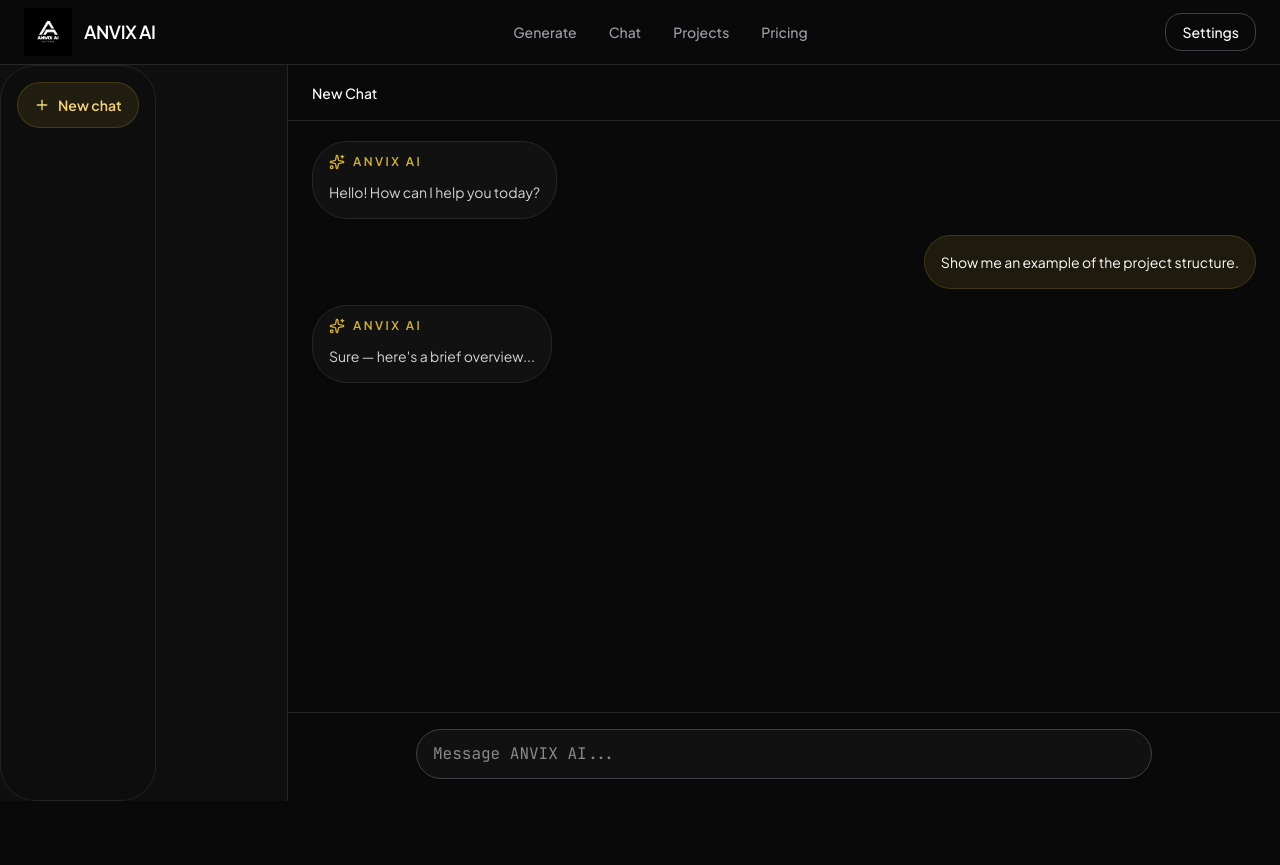
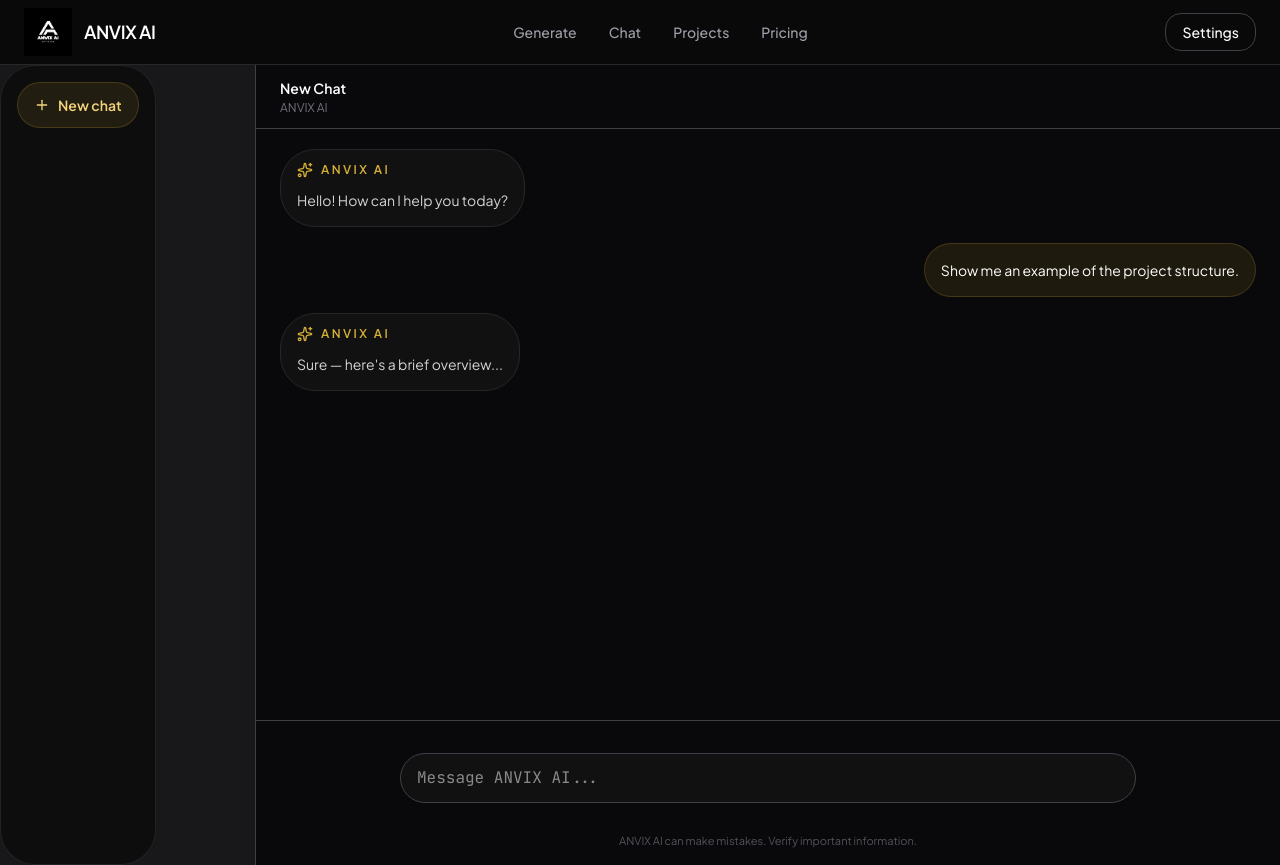
Before and after one commit to thiteswapnil1212-hue/ANVIX-AI, a Next.js app: page /chat in a window 1280 px wide. Before the commit the page ends 801 px from the top, so only its background shows below. Built offline with nearby package versions, Linux system fonts and the light colour scheme.

Commit message:
edited layout and chat message

```diff
--- a/app/dashboard/page.tsx
+++ b/app/dashboard/page.tsx
@@ -29,17 +29,20 @@
 
 export default function DashboardPage() {
   return (
-    <AppShell
-      title="Dashboard"
-      description="Monitor your recent work, jump back into active builds, and open your latest AI-generated products."
-      action={
+    <AppShell>
+      <div className="mb-6 flex flex-col gap-4 sm:flex-row sm:items-center sm:justify-between">
+        <div>
+          <h1 className="text-2xl font-semibold text-white">Dashboard</h1>
+          <p className="mt-2 text-sm text-zinc-400">Build, iterate, and launch your next AI-powered product.</p>
+        </div>
+
         <Link href="/generate" className="inline-flex items-center gap-2 rounded-full bg-[#D4AF37] px-4 py-2 text-sm font-semibold text-black transition hover:bg-[#E2C259]">
           <Plus className="h-4 w-4" />
           New project
           <ArrowRight className="h-4 w-4" />
         </Link>
-      }
-    >
+      </div>
+
       <div className="grid gap-6 lg:grid-cols-[1.4fr_0.8fr]">
         <section className="rounded-3xl border border-zinc-800/80 bg-[#111111]/80 p-6 backdrop-blur-xl">
           <div className="mb-6 flex items-center justify-between">
--- a/components/chat/ChatLayout.tsx
+++ b/components/chat/ChatLayout.tsx
@@ -8,31 +8,42 @@
 export default function ChatLayout() {
   return (
     <AppShell>
-      <div className="flex h-[calc(100vh-64px)] overflow-hidden">
-        {/* Sidebar */}
-        <aside className="hidden w-72 border-r border-zinc-800 bg-[#0f0f0f] lg:flex">
+      <div className="flex h-[calc(100vh-0px)] min-h-0 overflow-hidden bg-[#09090B] text-zinc-100">
+        {/* Chat history sidebar */}
+        <aside className="hidden w-64 shrink-0 border-r border-[#3F3F46] bg-[#18181B] md:flex">
           <ChatSidebar />
         </aside>
 
-        {/* Chat */}
-        <section className="flex min-w-0 flex-1 flex-col bg-[#090909]">
-          {/* Header */}
-          <header className="flex h-14 items-center border-b border-zinc-800 px-6">
-            <h1 className="text-sm font-medium text-white">
-              New Chat
-            </h1>
+        {/* Main chat area */}
+        <main className="relative flex min-w-0 flex-1 flex-col bg-[#09090B]">
+          {/* Minimal header */}
+          <header className="flex h-16 shrink-0 items-center border-b border-[#3F3F46] px-6">
+            <div>
+              <h1 className="text-sm font-semibold text-white">
+                New Chat
+              </h1>
+              <p className="mt-0.5 text-xs text-zinc-500">
+                ANVIX AI
+              </p>
+            </div>
           </header>
 
-          {/* Messages */}
-          <div className="flex-1 overflow-y-auto">
+          {/* Messages / empty state */}
+          <div className="min-h-0 flex-1 overflow-y-auto">
             <MessageList />
           </div>
 
-          {/* Input */}
-          <div className="border-t border-zinc-800">
-            <ChatInput />
+          {/* Composer */}
+          <div className="shrink-0 border-t border-[#3F3F46] bg-[#09090B] px-4 py-4 md:px-6">
+            <div className="mx-auto w-full max-w-3xl">
+              <ChatInput />
+
+              <p className="mt-2 text-center text-[11px] text-zinc-600">
+                ANVIX AI can make mistakes. Verify important information.
+              </p>
+            </div>
           </div>
-        </section>
+        </main>
       </div>
     </AppShell>
   );
--- a/components/chat/ChatMessage.tsx
+++ b/components/chat/ChatMessage.tsx
@@ -1,3 +1,77 @@
-export default function ChatMessage() {
-  return null;
+"use client";
+
+import { Bot, User, Copy, RotateCcw } from "lucide-react";
+
+type ChatMessageProps = {
+  role: "user" | "assistant";
+  content: string;
+};
+
+export default function ChatMessage({
+  role,
+  content,
+}: ChatMessageProps) {
+  const isUser = role === "user";
+
+  return (
+    <div
+      className={`group w-full border-b border-zinc-900/80 ${
+        isUser ? "bg-transparent" : "bg-[#0D0D0F]"
+      }`}
+    >
+      <div className="mx-auto flex w-full max-w-3xl gap-4 px-4 py-6 sm:px-6">
+        <div
+          className={`mt-0.5 flex h-8 w-8 shrink-0 items-center justify-center rounded-lg border ${
+            isUser
+              ? "border-zinc-700 bg-zinc-800"
+              : "border-[#4D4635] bg-[#18181B]"
+          }`}
+        >
+          {isUser ? (
+            <User className="h-4 w-4 text-zinc-300" />
+          ) : (
+            <Bot className="h-4 w-4 text-[#D4AF37]" />
+          )}
+        </div>
+
+        <div className="min-w-0 flex-1">
+          <div className="mb-1 flex items-center gap-2">
+            <span className="text-sm font-medium text-white">
+              {isUser ? "You" : "ANVIX AI"}
+            </span>
+
+            {!isUser && (
+              <span className="rounded-md border border-[#4D4635] px-1.5 py-0.5 text-[10px] uppercase tracking-wider text-[#D4AF37]">
+                AI
+              </span>
+            )}
+          </div>
+
+          <div className="whitespace-pre-wrap text-[15px] leading-7 text-zinc-300">
+            {content}
+          </div>
+
+          {!isUser && (
+            <div className="mt-4 flex items-center gap-1 opacity-0 transition-opacity group-hover:opacity-100">
+              <button
+                type="button"
+                className="rounded-md p-2 text-zinc-500 transition hover:bg-zinc-800 hover:text-zinc-200"
+                aria-label="Copy response"
+              >
+                <Copy className="h-4 w-4" />
+              </button>
+
+              <button
+                type="button"
+                className="rounded-md p-2 text-zinc-500 transition hover:bg-zinc-800 hover:text-zinc-200"
+                aria-label="Regenerate response"
+              >
+                <RotateCcw className="h-4 w-4" />
+              </button>
+            </div>
+          )}
+        </div>
+      </div>
+    </div>
+  );
 }
--- /dev/null
+++ b/components/dashboard/UsageAnalytics.tsx
@@ -0,0 +1,38 @@
+const metrics = [
+  { label: "AI Generations", value: "1,284", change: "+12.4%" },
+  { label: "Tokens Used", value: "842K", change: "+8.2%" },
+  { label: "API Requests", value: "8,492", change: "+18.7%" },
+  { label: "Projects", value: "24", change: "+4.1%" },
+];
+
+export default function UsageAnalytics() {
+  return (
+    <section className="rounded-3xl border border-zinc-800 bg-[#111111] p-6">
+      <div className="mb-6">
+        <h2 className="text-xl font-semibold text-white">
+          Usage Analytics
+        </h2>
+        <p className="mt-1 text-sm text-zinc-500">
+          Overview of your AI workspace activity.
+        </p>
+      </div>
+
+      <div className="grid gap-4 sm:grid-cols-2 lg:grid-cols-4">
+        {metrics.map((metric) => (
+          <div
+            key={metric.label}
+            className="rounded-2xl border border-zinc-800 bg-[#0D0D0D] p-5"
+          >
+            <p className="text-sm text-zinc-500">{metric.label}</p>
+            <p className="mt-3 text-2xl font-semibold text-white">
+              {metric.value}
+            </p>
+            <p className="mt-2 text-xs text-emerald-400">
+              {metric.change} this month
+            </p>
+          </div>
+        ))}
+      </div>
+    </section>
+  );
+}
```
